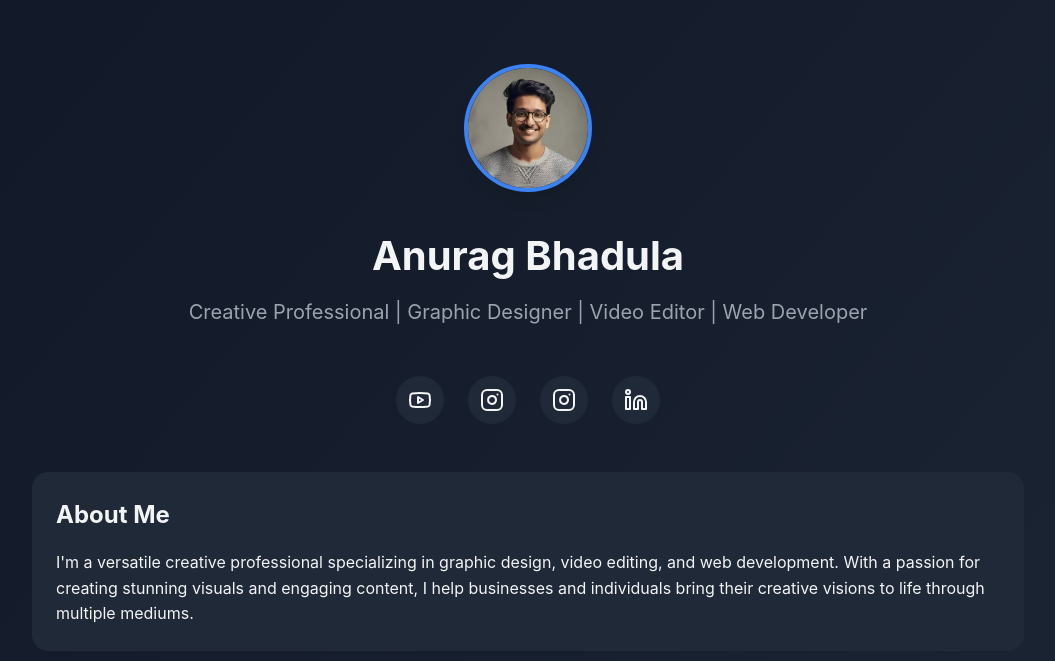
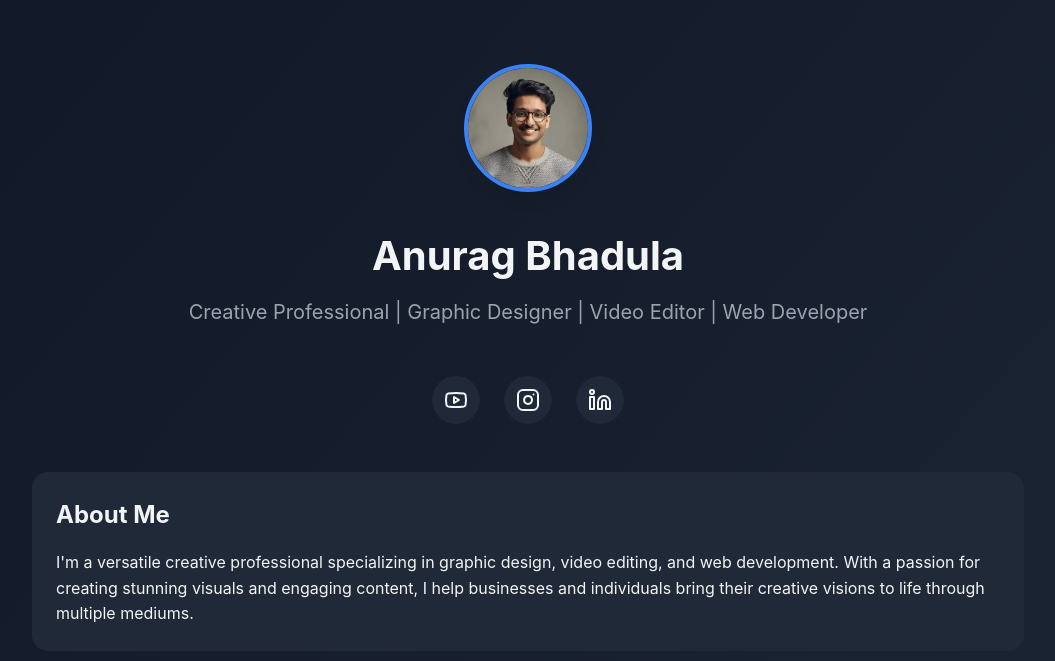
Before and after one commit to anuragbhadula/superprofile, a plain HTML site: page index.html in a window 1280 px wide. Shown: the top 661 px of the page, without its empty margins (112-1167 px from the left). Drawn offline with Linux system fonts and the light colour scheme.

Commit message:
Update index.html

```diff
--- a/index.html
+++ b/index.html
@@ -28,13 +28,6 @@
                 </svg>
             </a>
             <a href="https://www.instagram.com/_quistdesign/" class="social-link" aria-label="Instagram Personal">
-                <svg xmlns="http://www.w3.org/2000/svg" width="24" height="24" viewBox="0 0 24 24" fill="none" stroke="currentColor" stroke-width="2" stroke-linecap="round" stroke-linejoin="round">
-                    <rect width="20" height="20" x="2" y="2" rx="5" ry="5"/>
-                    <path d="M16 11.37A4 4 0 1 1 12.63 8 4 4 0 0 1 16 11.37z"/>
-                    <line x1="17.5" x2="17.51" y1="6.5" y2="6.5"/>
-                </svg>
-            </a>
-            <a href="https://www.instagram.com/_quistdriven/" class="social-link" aria-label="Instagram Business">
                 <svg xmlns="http://www.w3.org/2000/svg" width="24" height="24" viewBox="0 0 24 24" fill="none" stroke="currentColor" stroke-width="2" stroke-linecap="round" stroke-linejoin="round">
                     <rect width="20" height="20" x="2" y="2" rx="5" ry="5"/>
                     <path d="M16 11.37A4 4 0 1 1 12.63 8 4 4 0 0 1 16 11.37z"/>
```
